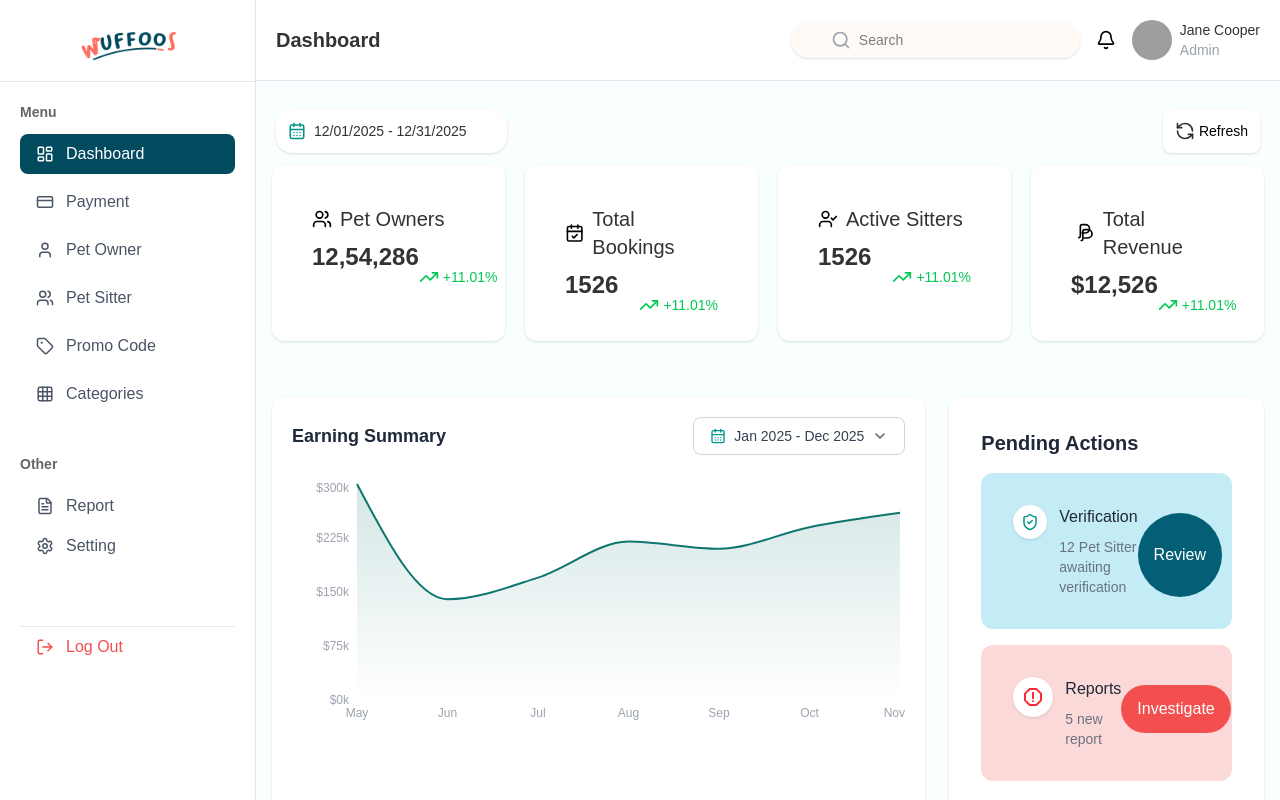
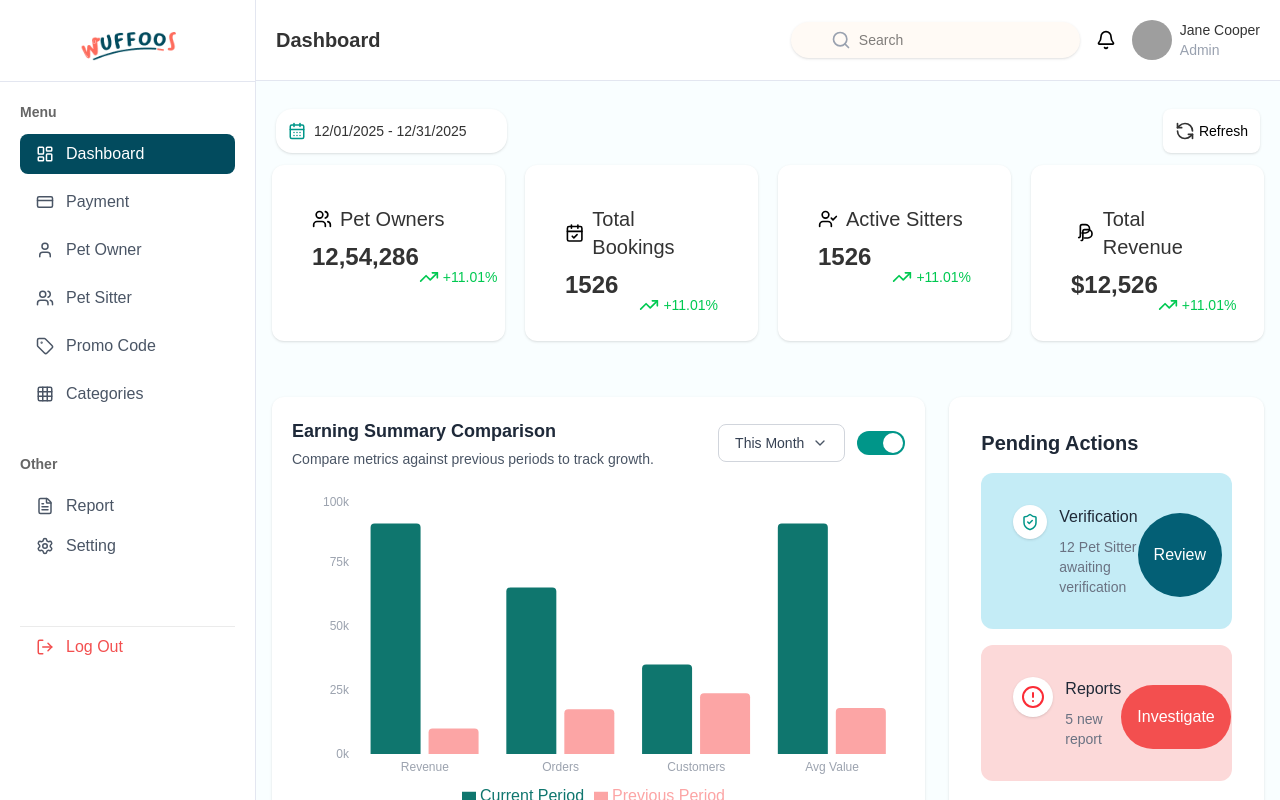
Before and after one commit to Topan-Roy/pet-care-DB, a React (Vite) app: page /dashboard in a window 1280 px wide. Shown: the top 800 px of the page. Built offline with nearby package versions, Linux system fonts and the light colour scheme; grey boxes are pictures that could not be loaded.

Commit message:
added update EarningSummary page

```diff
--- a/src/Components/EarningSummary.jsx
+++ b/src/Components/EarningSummary.jsx
@@ -1,45 +1,170 @@
 import React, { useState } from "react";
-import { AreaChart, Area, XAxis, YAxis, Tooltip, ResponsiveContainer } from "recharts";
-import { CalendarDays, ShieldCheck, ChevronDown, AlertCircle } from "lucide-react";
-import { Link } from "react-router";
-import { MdOutlineReportGmailerrorred } from "react-icons/md";
-
+import {
+  XAxis,
+  YAxis,
+  Tooltip,
+  ResponsiveContainer,
+  BarChart,
+  Bar,
+  Legend,
+} from "recharts";
+import { CalendarDays, ShieldCheck, ChevronDown } from "lucide-react";
+import { AlertCircle } from "lucide-react";
 const EarningSummary = () => {
   const currentDate = new Date();
   const currentMonth = currentDate.getMonth();
   const currentYear = currentDate.getFullYear();
-
   const [isCalendarOpen, setIsCalendarOpen] = useState(false);
   const [startMonth, setStartMonth] = useState(0);
   const [startYear, setStartYear] = useState(currentYear);
   const [endMonth, setEndMonth] = useState(currentMonth);
   const [endYear, setEndYear] = useState(currentYear);
+  const [comparisonEnabled, setComparisonEnabled] = useState(true);
+  const [selectedPeriod, setSelectedPeriod] = useState("This Month");
+  const [isPeriodDropdownOpen, setIsPeriodDropdownOpen] = useState(false);
+
   const months = [
-        'Jan', 'Feb', 'Mar', 'Apr', 'May', 'Jun',
-        'Jul', 'Aug', 'Sep', 'Oct', 'Nov', 'Dec'
+    "Jan",
+    "Feb",
+    "Mar",
+    "Apr",
+    "May",
+    "Jun",
+    "Jul",
+    "Aug",
+    "Sep",
+    "Oct",
+    "Nov",
+    "Dec",
   ];
   const years = Array.from({ length: 10 }, (_, i) => 2020 + i);
+  const periods = ["Today", "This Week", "This Month", "Custom"];
+
   const formatDateRange = () => {
     return `${months[startMonth]} ${startYear} - ${months[endMonth]} ${endYear}`;
   };
   const handleApply = () => {
     setIsCalendarOpen(false);
   };
-    const data = [
-        { month: "May", value: 300000 },
-        { month: "Jun", value: 140000 },
-        { month: "Jul", value: 170000 },
-        { month: "Aug", value: 220000 },
-        { month: "Sep", value: 210000 },
-        { month: "Oct", value: 240000 },
-        { month: "Nov", value: 260000 },
+  const handlePeriodSelect = (period) => {
+    setSelectedPeriod(period);
+    setIsPeriodDropdownOpen(false);
+    if (period !== "Custom") {
+      setIsCalendarOpen(false);
+    } else {
+      setIsCalendarOpen(true);
+    }
+  };
+  const rawData = [
+    { category: "Revenue", current: 90000, previous: 40000 },
+    { category: "Orders", current: 65000, previous: 70000 },
+    { category: "Customers", current: 35000, previous: 95000 },
+    { category: "Avg Value", current: 90000, previous: 72000 },
   ];
+  const comparisonData = rawData.map((item) => ({
+    ...item,
+    fullCurrent: item.current,
+    fullPrevious: item.previous,
+    current: comparisonEnabled ? item.current : item.current * 0.25,
+    previous: !comparisonEnabled ? item.previous : item.previous * 0.25,
+  }));
+  const CustomTooltip = ({ active, payload, label }) => {
+    if (active && payload && payload.length) {
+      if (payload.length === 2) {
+        const data = payload[0].payload;
+        const currentVal = data.fullCurrent;
+        const previousVal = data.fullPrevious;
+        const percentageChange =
+          previousVal > 0
+            ? (((currentVal - previousVal) / previousVal) * 100).toFixed(0)
+            : 0;
+        const isPositive = percentageChange >= 0;
+        return (
+          <div className="bg-white border border-gray-200 p-4 rounded-lg shadow-lg min-w-[200px]">
+            <h4 className="font-semibold text-gray-800 mb-2">{label}</h4>
+            <div className="space-y-2">
+              <div className="flex justify-between items-center text-sm">
+                <span className="text-blue-600 font-medium">Current:</span>
+                <span className="font-bold text-gray-900">
+                  {currentVal.toLocaleString()}
+                </span>
+              </div>
+              <div className="flex justify-between items-center text-sm">
+                <span className="text-gray-500 font-medium">Previous:</span>
+                <span className="font-semibold text-gray-600">
+                  {previousVal.toLocaleString()}
+                </span>
+              </div>
+            </div>
+            <div className="mt-3 pt-3 border-t border-gray-100">
+              <div
+                className={`text-sm font-semibold inline-flex items-center gap-1 ${isPositive ? "text-green-600" : "text-red-600"}`}
+              >
+                <span>
+                  {isPositive ? "↑" : "↓"} {Math.abs(percentageChange)}%
+                </span>
+                <span className="text-gray-500 font-normal ml-1">
+                  vs previous period
+                </span>
+              </div>
+            </div>
+          </div>
+        );
+      }
+    }
+    return null;
+  };
   return (
     <div className="grid grid-cols-1 md:grid-cols-3 gap-6 p-4">
       <div className="md:col-span-2 bg-[#FFFFFF] p-5 rounded-xl shadow-sm">
-                <div className="flex justify-between items-center mb-6">
-                    <h2 className="text-lg font-semibold text-gray-800">Earning Summary</h2>
-
+        <div className="flex flex-col md:flex-row justify-between items-start md:items-center mb-6 gap-4">
+          <div>
+            <h2 className="text-lg font-semibold text-gray-800">
+              Earning Summary Comparison
+            </h2>
+            <p className="text-sm text-gray-600 mt-1">
+              Compare metrics against previous periods to track growth.
+            </p>
+          </div>
+          <div className="flex items-center gap-3">
+            <div className="relative">
+              <button
+                onClick={() => setIsPeriodDropdownOpen(!isPeriodDropdownOpen)}
+                className="flex items-center gap-2 px-4 py-2 bg-white border border-gray-300 rounded-lg hover:bg-gray-50 transition-colors"
+                style={{ minWidth: "120px", justifyContent: "space-between" }}
+              >
+                <span className="text-sm font-medium text-gray-700">
+                  {selectedPeriod}
+                </span>
+                <ChevronDown
+                  className={`w-4 h-4 text-gray-600 transition-transform ${isPeriodDropdownOpen ? "rotate-180" : ""}`}
+                />
+              </button>
+              {isPeriodDropdownOpen && (
+                <>
+                  <div
+                    className="fixed inset-0 z-10"
+                    onClick={() => setIsPeriodDropdownOpen(false)}
+                  />
+                  <div className="absolute right-0 mt-2 w-40 bg-white border border-gray-200 rounded-lg shadow-lg z-20 py-2">
+                    {periods.map((period) => (
+                      <button
+                        key={period}
+                        onClick={() => handlePeriodSelect(period)}
+                        className={`w-full text-left px-4 py-2 text-sm hover:bg-gray-50 transition-colors ${
+                          selectedPeriod === period
+                            ? "bg-teal-50 text-teal-700 font-medium"
+                            : "text-gray-700"
+                        }`}
+                      >
+                        {period}
+                      </button>
+                    ))}
+                  </div>
+                </>
+              )}
+            </div>
+            {selectedPeriod === "Custom" && (
               <div className="relative">
                 <button
                   onClick={() => setIsCalendarOpen(!isCalendarOpen)}
@@ -49,9 +174,10 @@ const EarningSummary = () => {
                   <span className="text-sm font-medium text-gray-700">
                     {formatDateRange()}
                   </span>
-                            <ChevronDown className={`w-4 h-4 text-gray-600 transition-transform ${isCalendarOpen ? 'rotate-180' : ''}`} />
+                  <ChevronDown
+                    className={`w-4 h-4 text-gray-600 transition-transform ${isCalendarOpen ? "rotate-180" : ""}`}
+                  />
                 </button>
-
                 {isCalendarOpen && (
                   <>
                     <div
@@ -67,20 +193,28 @@ const EarningSummary = () => {
                           <div className="grid grid-cols-2 gap-3">
                             <select
                               value={startMonth}
-                                                    onChange={(e) => setStartMonth(Number(e.target.value))}
+                              onChange={(e) =>
+                                setStartMonth(Number(e.target.value))
+                              }
                               className="px-3 py-2 border border-gray-300 rounded-md focus:outline-none focus:ring-2 focus:ring-teal-500 text-sm"
                             >
                               {months.map((month, idx) => (
-                                                        <option key={idx} value={idx}>{month}</option>
+                                <option key={idx} value={idx}>
+                                  {month}
+                                </option>
                               ))}
                             </select>
                             <select
                               value={startYear}
-                                                    onChange={(e) => setStartYear(Number(e.target.value))}
+                              onChange={(e) =>
+                                setStartYear(Number(e.target.value))
+                              }
                               className="px-3 py-2 border border-gray-300 rounded-md focus:outline-none focus:ring-2 focus:ring-teal-500 text-sm"
                             >
                               {years.map((year) => (
-                                                        <option key={year} value={year}>{year}</option>
+                                <option key={year} value={year}>
+                                  {year}
+                                </option>
                               ))}
                             </select>
                           </div>
@@ -92,20 +226,28 @@ const EarningSummary = () => {
                           <div className="grid grid-cols-2 gap-3">
                             <select
                               value={endMonth}
-                                                    onChange={(e) => setEndMonth(Number(e.target.value))}
+                              onChange={(e) =>
+                                setEndMonth(Number(e.target.value))
+                              }
                               className="px-3 py-2 border border-gray-300 rounded-md focus:outline-none focus:ring-2 focus:ring-teal-500 text-sm"
                             >
                               {months.map((month, idx) => (
-                                                        <option key={idx} value={idx}>{month}</option>
+                                <option key={idx} value={idx}>
+                                  {month}
+                                </option>
                               ))}
                             </select>
                             <select
                               value={endYear}
-                                                    onChange={(e) => setEndYear(Number(e.target.value))}
+                              onChange={(e) =>
+                                setEndYear(Number(e.target.value))
+                              }
                               className="px-3 py-2 border border-gray-300 rounded-md focus:outline-none focus:ring-2 focus:ring-teal-500 text-sm"
                             >
                               {years.map((year) => (
-                                                        <option key={year} value={year}>{year}</option>
+                                <option key={year} value={year}>
+                                  {year}
+                                </option>
                               ))}
                             </select>
                           </div>
@@ -129,40 +271,74 @@ const EarningSummary = () => {
                   </>
                 )}
               </div>
+            )}
+            <div className="flex items-center gap-2">
+              <button
+                onClick={() => setComparisonEnabled(!comparisonEnabled)}
+                className={`relative w-12 h-6 rounded-full transition-colors ${
+                  comparisonEnabled ? "bg-teal-600" : "bg-gray-300"
+                }`}
+              >
+                <div
+                  className={`absolute top-0.5 left-0.5 w-5 h-5 bg-white rounded-full transition-transform ${
+                    comparisonEnabled ? "translate-x-6" : "translate-x-0"
+                  }`}
+                />
+              </button>
             </div>
-                <div className="w-full h-64">
+          </div>
+        </div>
+        <div className="space-y-4">
+          <div className="w-full h-80">
             <ResponsiveContainer width="100%" height="100%">
-                        <AreaChart data={data}>
-                            <defs>
-                                <linearGradient id="colorValue" x1="0" y1="0" x2="0" y2="1">
-                                    <stop offset="0%" stopColor="#0f766e" stopOpacity={0.3} />
-                                    <stop offset="100%" stopColor="#0f766e" stopOpacity={0} />
-                                </linearGradient>
-                            </defs>
-                            <XAxis dataKey="month" axisLine={false} tickLine={false} tick={{ fill: "#9ca3af", fontSize: 12 }} />
+              <BarChart data={comparisonData} barGap={8}>
+                <XAxis
+                  dataKey="category"
+                  axisLine={false}
+                  tickLine={false}
+                  tick={{ fill: "#9ca3af", fontSize: 12 }}
+                />
                 <YAxis
                   axisLine={false}
                   tickLine={false}
                   tick={{ fill: "#9ca3af", fontSize: 12 }}
-                                tickFormatter={(v) => `$${v / 1000}k`}
+                  tickFormatter={(v) => `${v / 1000}k`}
                 />
-                            <Tooltip formatter={(value) => `$${value.toLocaleString()}`} />
-                            <Area type="monotone" dataKey="value" stroke="#0f766e" strokeWidth={2} fill="url(#colorValue)" />
-                        </AreaChart>
+                <Tooltip
+                  content={<CustomTooltip />}
+                  cursor={{ fill: "transparent" }}
+                />
+                <Legend />
+                <Bar
+                  dataKey="current"
+                  fill="#0f766e"
+                  radius={[4, 4, 0, 0]}
+                  name="Current Period"
+                  animationDuration={800}
+                />
+                <Bar
+                  dataKey="previous"
+                  fill="#fca5a5"
+                  radius={[4, 4, 0, 0]}
+                  name="Previous Period"
+                  animationDuration={800}
+                />
+              </BarChart>
             </ResponsiveContainer>
           </div>
         </div>
-
-            {/* Pending Actions */}
+      </div>
       <div className="space-y-4 bg-[#FFFFFF] rounded-xl shadow-sm p-8">
-                <p className='font-semibold text-xl text-[#1F2937]'>Pending Actions</p>
+        <p className="font-semibold text-xl text-[#1F2937]">Pending Actions</p>
         <div className="flex justify-between bg-[#1BB6DB42] p-8 rounded-xl">
           <div className="flex items-start gap-3">
             <div className="bg-white p-2 rounded-full shadow-sm">
               <ShieldCheck size={18} className="text-teal-600" />
             </div>
             <div>
-                            <p className="font-medium text-[#1F2937] mb-2 text-md">Verification</p>
+              <p className="font-medium text-[#1F2937] mb-2 text-md">
+                Verification
+              </p>
               <p className="text-sm text-gray-500">
                 12 Pet Sitter awaiting verification
               </p>
@@ -175,26 +351,20 @@ const EarningSummary = () => {
         <div className="flex justify-between bg-[#FCD9D9] p-8 rounded-xl">
           <div className="flex items-start gap-3">
             <div className="bg-white p-2 rounded-full shadow-sm">
-                            <MdOutlineReportGmailerrorred size={24} className="text-red-500" />
+              <AlertCircle size={24} className="text-red-500" />
             </div>
             <div>
-                            <p className="font-medium text-[#1F2937] mb-2 text-md">
-                                Reports
-                            </p>
-                            <p className="text-sm text-gray-500">
-                                5 new report
-                            </p>
+              <p className="font-medium text-[#1F2937] mb-2 text-md">Reports</p>
+              <p className="text-sm text-gray-500">5 new report</p>
             </div>
           </div>
-                    <Link to="/dashboard/report">
           <button className="mt-2 bg-[#F34F4F] text-white px-4 p-3 rounded-full text-md cursor-pointer">
             Investigate
           </button>
-                    </Link>
-
         </div>
       </div>
     </div>
   );
 };
+
 export default EarningSummary;
```
Lines whose indentation alone changed are shown as unchanged.
